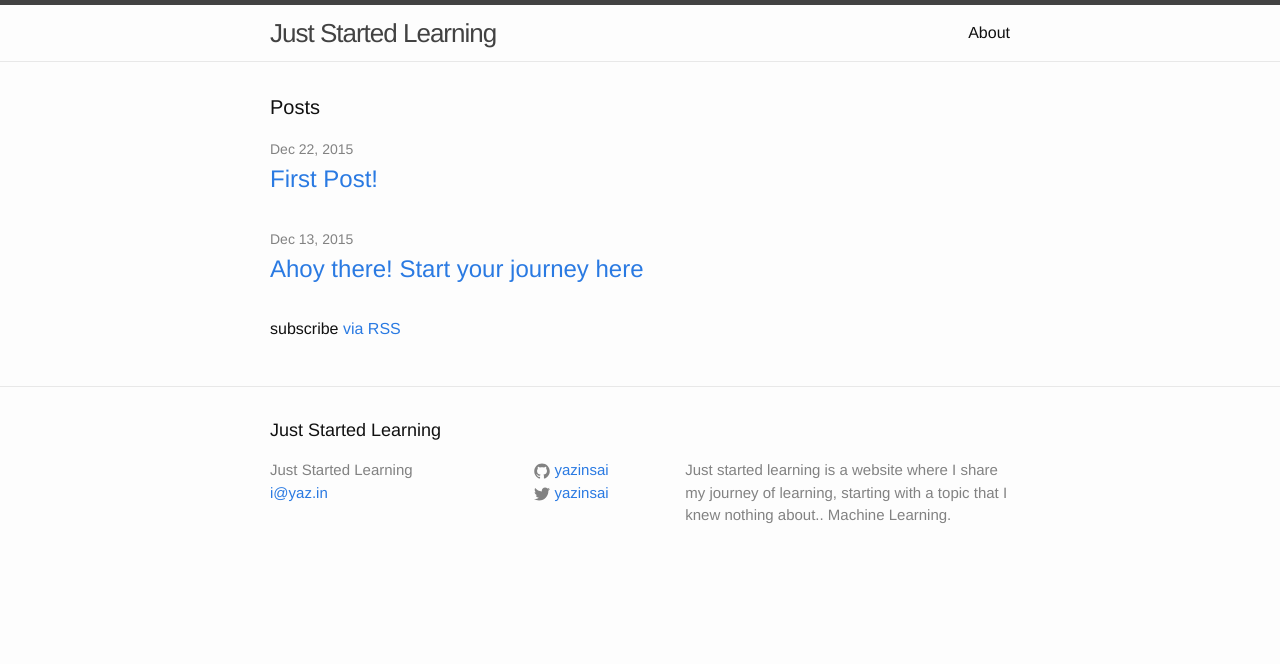
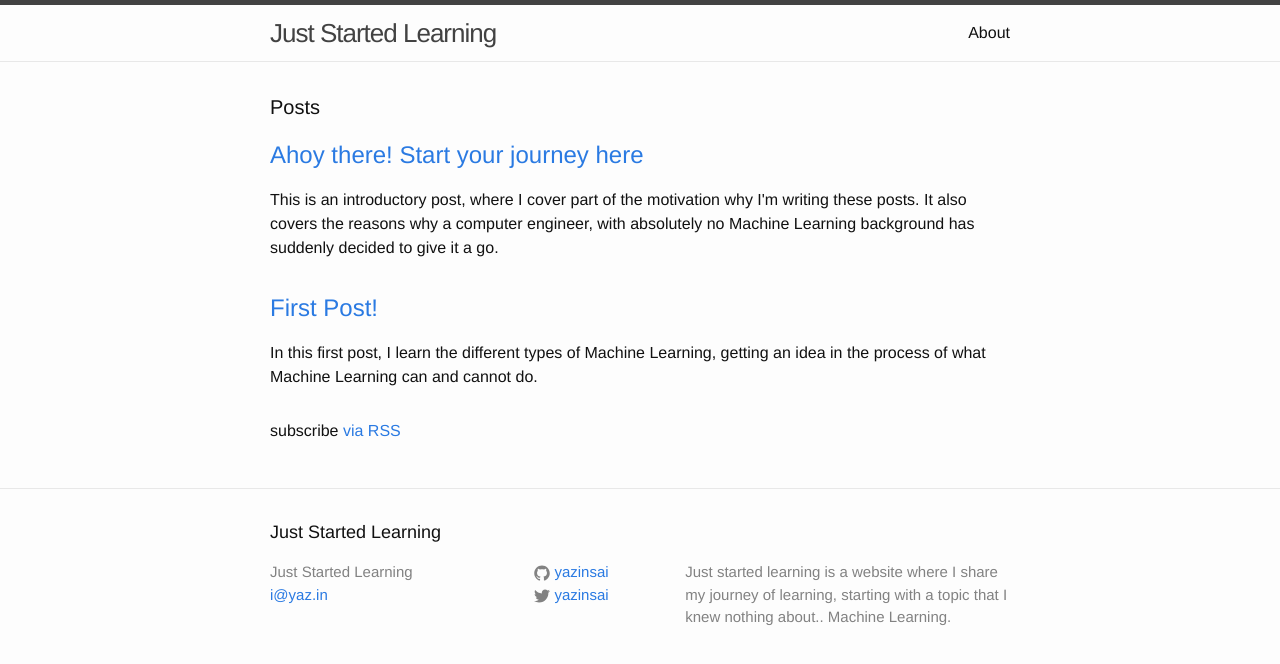
Before and after one commit to juststartedlearning/juststartedlearning.github.com, a Jekyll site: the page built from index.html, in a window 1280 px wide. Shown: the top 664 px of the page. Built offline with Jekyll 4.4.1, drawn with Linux system fonts in a browser that asks for light colours.

Commit message:
Fixed ordering of front page, added excerpts

```diff
--- a/_posts/2015-12-13-welcome.markdown
+++ b/_posts/2015-12-13-welcome.markdown
@@ -3,6 +3,11 @@ layout: post
 title:  "Ahoy there! Start your journey here"
 date:   2015-12-13 10:52:10 +0200
 categories: machine-learning
+excerpt: |
+  This is an introductory post, where I cover part of the motivation why I'm
+  writing these posts. It also covers the reasons why a computer engineer, with
+  absolutely no Machine Learning background has suddenly decided to give it a
+  go.
 ---
 Well hello. My name's [Yazin](https://twitter.com/yazinsai) and I'm a regular guy just like you. I've dabbled with a bit of code in the past, namely Ruby and PHP, but I wouldn't consider myself an expert.
 
--- a/_posts/2015-12-22-first-post.md
+++ b/_posts/2015-12-22-first-post.md
@@ -3,6 +3,9 @@ layout: post
 title:  "First Post!"
 date:   2015-12-22 10:52:10 +0200
 categories: machine-learning
+excerpt: |
+  In this first post, I learn the different types of Machine Learning, getting
+  an idea in the process of what Machine Learning can and cannot do.
 ---
 # hi there, i'm the first post
 
--- a/index.html
+++ b/index.html
@@ -7,13 +7,13 @@ layout: default
   <h1 class="page-heading">Posts</h1>
 
   <ul class="post-list">
-    {% for post in site.posts %}
+    {% for post in site.posts reversed %}
       <li>
-        <span class="post-meta">{{ post.date | date: "%b %-d, %Y" }}</span>
-
         <h2>
           <a class="post-link" href="{{ post.url | prepend: site.baseurl }}">{{ post.title }}</a>
         </h2>
+        {{ post.excerpt }}
+
       </li>
     {% endfor %}
   </ul>
```
